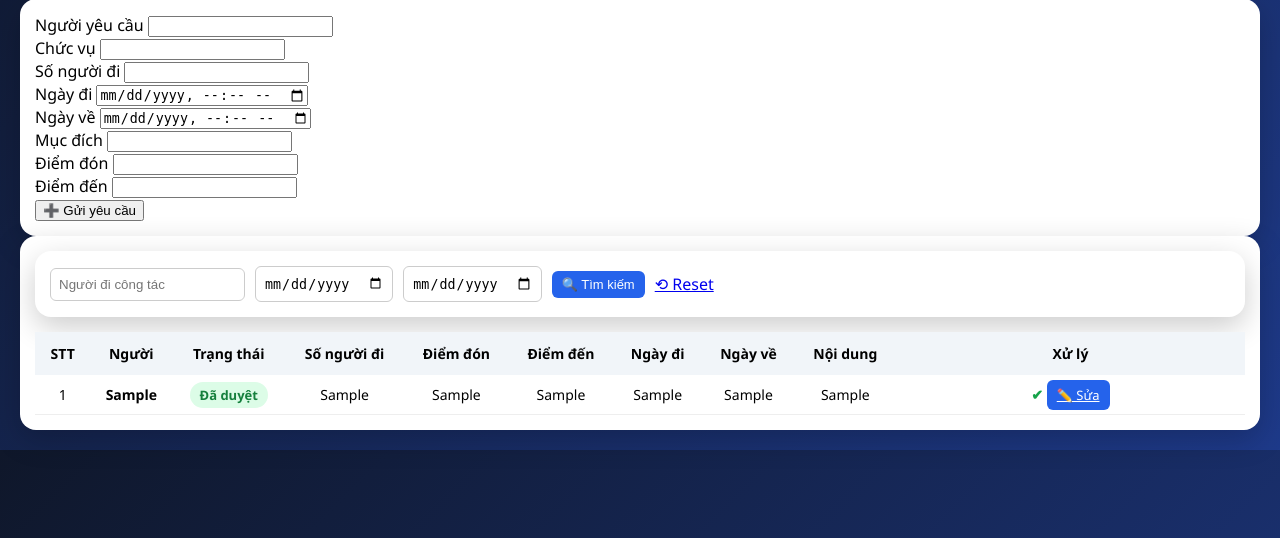
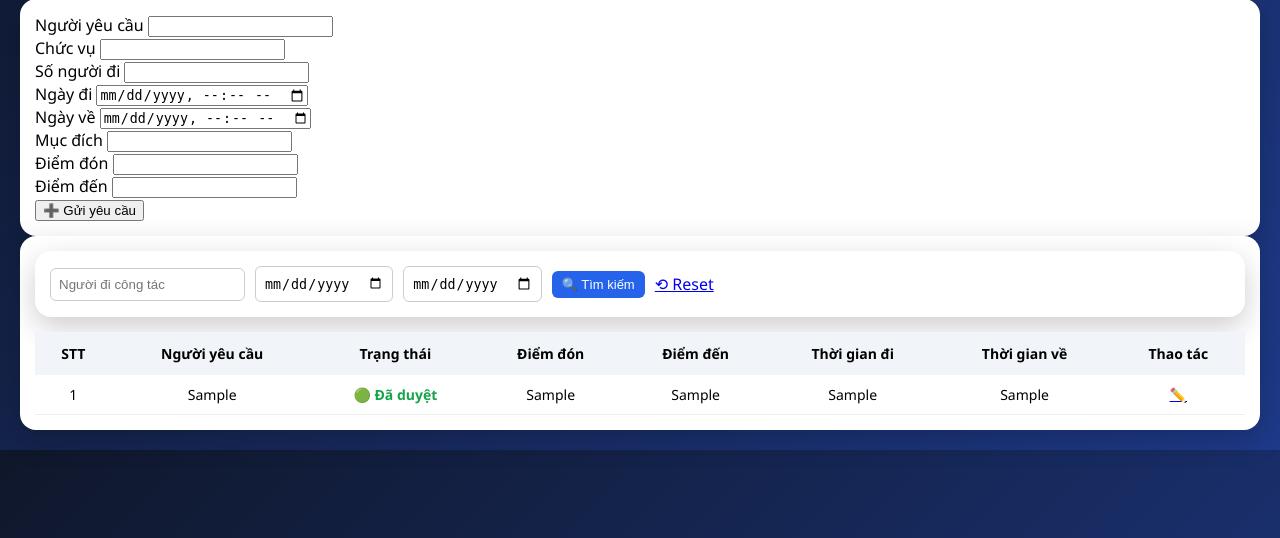
Before and after one commit to conkiencon2016-max/quanly-xe, a Flask app: template templates/yeu_cau_dieu_xe1.html in a window 1280 px wide. Shown: the part 262-800 px from the top of the page. Run offline with Flask 3, Linux system fonts and the light colour scheme; the template is opened without the code that fills it: most values are stand-ins (such as "Sample title", 1, 10 or a date in 2020).

Commit message:
Update yeu_cau_dieu_xe1.html

```diff
--- a/templates/yeu_cau_dieu_xe1.html
+++ b/templates/yeu_cau_dieu_xe1.html
@@ -318,85 +318,50 @@ select{
 <thead>
 <tr>
     <th>STT</th>
-    <th>Người</th>
+    <th>Người yêu cầu</th>
     <th>Trạng thái</th>
-    <th>Số người đi</th>
     <th>Điểm đón</th>
     <th>Điểm đến</th>
-    <th>Ngày đi</th>
-    <th>Ngày về</th>
-    <th>Nội dung</th>
-    <th style="min-width:280px">Xử lý</th> <!-- 🔥 FIX -->
+    <th>Thời gian đi</th>
+    <th>Thời gian về</th>
+    <th>Thao tác</th>
 </tr>
 </thead>
 
 <tbody>
 {% for r in data %}
 <tr>
-
     <td>{{ loop.index }}</td>
-<td><b>{{ r.nguoi_yeu_cau }}</b></td>
+    <td>{{ r.nguoi_yeu_cau }}</td>
 
     <td>
         {% if r.trang_thai == "cho_duyet" %}
-<span class="badge wait">Chờ</span>
+        <span style="color:#F59E0B;font-weight:600">🟡 Chờ duyệt</span>
         {% else %}
-<span class="badge done">Đã duyệt</span>
+        <span style="color:#16A34A;font-weight:600">🟢 Đã duyệt</span>
         {% endif %}
     </td>
 
-<td>{{ r.so_hanh_khach }}</td>
-<td title="{{ r.diem_don }}">{{ r.diem_don }}</td>
-<td title="{{ r.diem_den }}">{{ r.diem_den }}</td>
-
+    <td>{{ r.diem_don }} </td>
+    <td>{{ r.diem_den }}</td>
     <td>{{ r.ngay_di_dep }}</td>
     <td>{{ r.ngay_ve_dep }}</td>
-<td title="{{ r.muc_dich }}">{{ r.muc_dich }}</td>
-
     <td>
+    <a href="/sua-yeu-cau/{{ r.id }}" class="btn-edit">✏️</a>
 
     {% if r.trang_thai == "cho_duyet" %}
-
-<form method="post" action="/xu-ly-yeu-cau/{{ r.id }}?auto_fill={{ r.id }}">
-
-<select name="vehicle_id" required>
-<option value="">Xe</option>
-{% for v in vehicles %}
-<option value="{{ v.id }}">{{ v.plate }}</option>
-{% endfor %}
-</select>
-
-<select name="driver_id" required>
-<option value="">Tài xế</option>
-{% for d in drivers %}
-<option value="{{ d.id }}">{{ d.name }}</option>
-{% endfor %}
-</select>
-
-<button class="btn">🚗 Điều xe</button>
     <a href="/xoa-yeu-cau/{{ r.id }}"
-   class="btn"
+       class="btn-delete"
        onclick="return confirm('Xóa yêu cầu này?')">
-   🗑️ Xóa
+       🗑️
     </a>
-</form>
-<!-- 🔥 THÊM -->
-
-
-{% else %}
-
-<span class="status-on">✔</span>
-
-<!-- 🔥 vẫn cho sửa -->
-<a href="/sua-yeu-cau/{{ r.id }}" class="btn">✏️ Sửa</a>
-
     {% endif %}
-
 </td>
 </tr>
 {% endfor %}
 </tbody>
 </table>
+
 
 </div>
 
```
Lines whose indentation alone changed are shown as unchanged.
